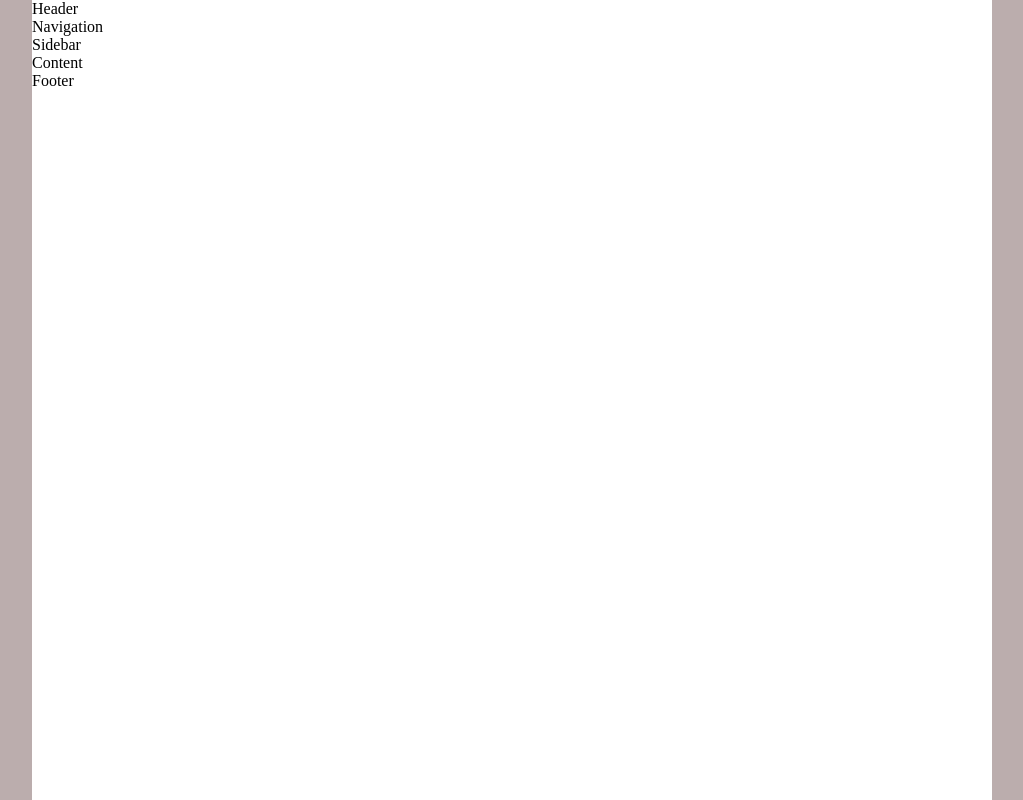
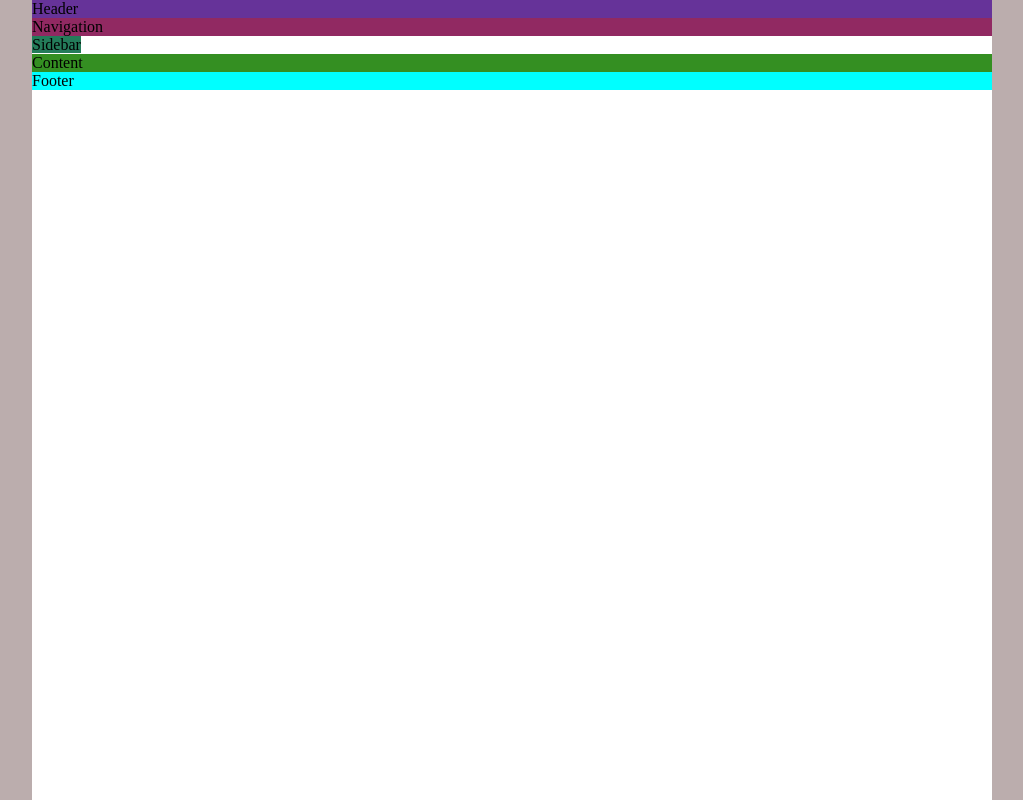
Before and after one commit to ElizaAhmed/web-layout-test, a plain HTML site: page index.html in a window 1280 px wide. Shown: the whole page, without its empty margins (128-1151 px from the left). Drawn offline with Linux system fonts and the light colour scheme.

Commit message:
coloring header body & footer

```diff
--- a/css/app.css
+++ b/css/app.css
@@ -9,4 +9,33 @@ body {
     width: 960px;
     min-height: 800px;
     margin: 0 auto;
+
 }
+
+header
+{
+    background-color: rebeccapurple;
+
+}
+
+nav
+{
+    background-color: rgb(145, 41, 98);
+
+}
+
+sidebar
+{
+    background-color: rgb(36, 124, 90);
+
+}
+
+div
+{
+    background-color: #348f22;
+}
+
+footer
+{
+    background-color: aqua;
+}
```
